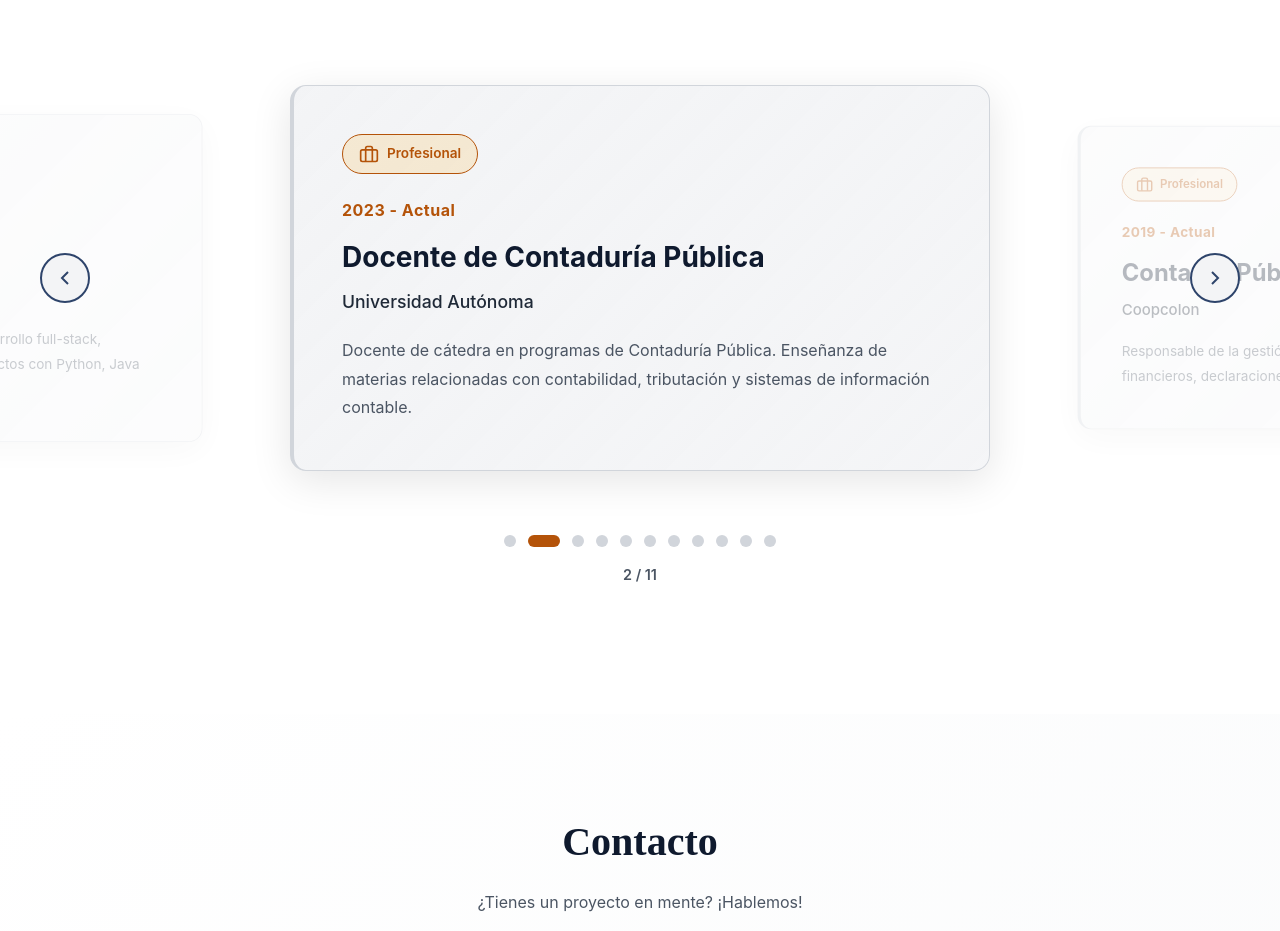
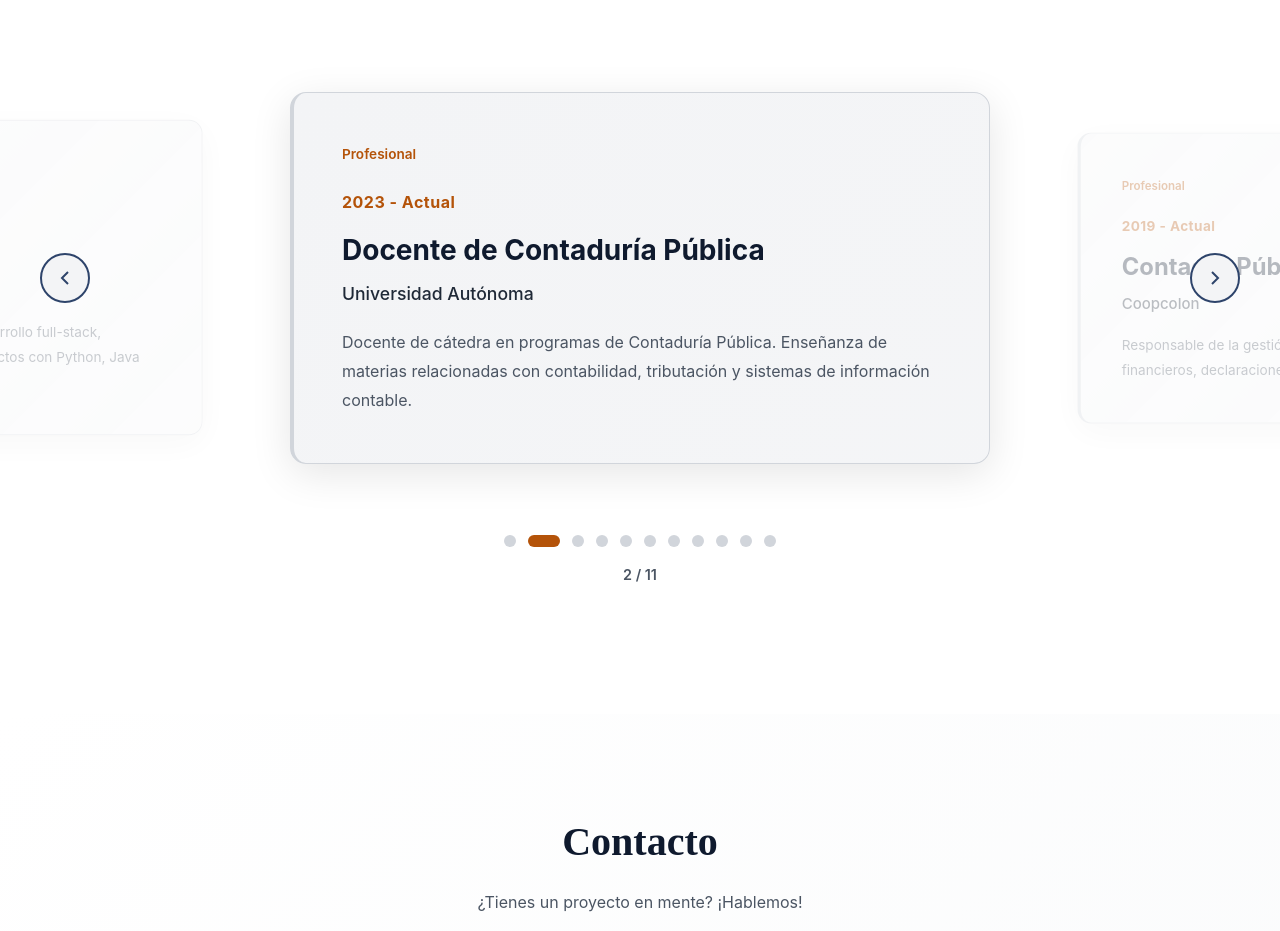
Before and after one commit to fernandorosero91/portafolio, a Next.js app: page / in a window 1280 px wide. Shown: the part 4620-5551 px from the top of the page. Built offline with nearby package versions, Linux system fonts and the light colour scheme.

Commit message:
se quito emojis de la parte de cards de experiencia

```diff
--- a/app/components/Experience.tsx
+++ b/app/components/Experience.tsx
@@ -137,18 +137,7 @@ export default function Experience() {
                     data-type={exp.type}
                   >
                     <div className="card-badge">
-                      {exp.type === 'academic' ? (
-                        <svg width="20" height="20" viewBox="0 0 24 24" fill="none" stroke="currentColor" strokeWidth="2">
-                          <path d="M22 10v6M2 10l10-5 10 5-10 5z"/>
-                          <path d="M6 12v5c3 3 9 3 12 0v-5"/>
-                        </svg>
-                      ) : (
-                        <svg width="20" height="20" viewBox="0 0 24 24" fill="none" stroke="currentColor" strokeWidth="2">
-                          <rect x="2" y="7" width="20" height="14" rx="2"/>
-                          <path d="M16 21V5a2 2 0 0 0-2-2h-4a2 2 0 0 0-2 2v16"/>
-                        </svg>
-                      )}
-                      <span>{exp.type === 'academic' ? t('experience.academic') : t('experience.professional')}</span>
+                      {exp.type === 'academic' ? t('experience.academic') : t('experience.professional')}
                     </div>
                     <div className="card-year">{exp.year}</div>
                     <h3 className="card-title">{exp.title}</h3>
@@ -189,19 +178,7 @@ export default function Experience() {
           <div className="timeline">
             {filteredExperiences.map((exp, index) => (
               <div key={index} className="timeline-item" data-type={exp.type}>
-                <div className="timeline-dot">
-                  {exp.type === 'academic' ? (
-                    <svg width="16" height="16" viewBox="0 0 24 24" fill="currentColor">
-                      <path d="M22 10v6M2 10l10-5 10 5-10 5z"/>
-                      <path d="M6 12v5c3 3 9 3 12 0v-5"/>
-                    </svg>
-                  ) : (
-                    <svg width="16" height="16" viewBox="0 0 24 24" fill="currentColor">
-                      <rect x="2" y="7" width="20" height="14" rx="2"/>
-                      <path d="M16 21V5a2 2 0 0 0-2-2h-4a2 2 0 0 0-2 2v16"/>
-                    </svg>
-                  )}
-                </div>
+                <div className="timeline-dot"></div>
                 <div className="timeline-content">
                   <div className="timeline-year">{exp.year}</div>
                   <h3 className="timeline-title">{exp.title}</h3>
--- a/app/globals.css
+++ b/app/globals.css
@@ -1189,18 +1189,21 @@ html.light-mode .filter-btn.active:hover {
   position: absolute;
   left: 12px;
   transform: translateX(-50%);
-  width: 20px;
-  height: 20px;
-  background-color: var(--accent-teal);
-  border: 4px solid var(--bg-dark);
-  border-radius: 50%;
+  width: auto;
+  height: auto;
+  background: none;
+  border: none;
+  border-radius: 0;
   top: 0;
-  box-shadow: 0 0 0 4px rgba(45, 212, 191, 0.2);
+  box-shadow: none;
+  display: flex;
+  align-items: center;
+  justify-content: center;
 }
 
 html.light-mode .timeline-dot {
-  border-color: var(--light-bg);
-  box-shadow: 0 0 0 4px rgba(45, 212, 191, 0.15);
+  border: none;
+  box-shadow: none;
 }
 
 @media (max-width: 768px) {
@@ -2241,31 +2244,31 @@ html.light-mode .carousel-card {
   display: inline-flex;
   align-items: center;
   gap: 0.5rem;
-  background-color: rgba(74, 111, 168, 0.15);
-  padding: 0.5rem 1rem;
-  border-radius: 20px;
+  background-color: transparent;
+  padding: 0;
+  border-radius: 0;
   font-size: 0.85rem;
   font-weight: 600;
   margin-bottom: 1.5rem;
   color: var(--text-primary);
-  border: 1px solid rgba(74, 111, 168, 0.3);
+  border: none;
 }
 
 html.light-mode .card-badge {
-  background-color: rgba(46, 68, 107, 0.1);
-  border-color: rgba(46, 68, 107, 0.2);
+  background-color: transparent;
+  border: none;
   color: var(--light-text-primary);
 }
 
 .carousel-card[data-type="academic"] .card-badge {
-  background-color: rgba(45, 212, 191, 0.15);
-  border-color: var(--accent-teal);
+  background-color: transparent;
+  border: none;
   color: var(--accent-teal);
 }
 
 .carousel-card[data-type="professional"] .card-badge {
-  background-color: rgba(245, 158, 11, 0.15);
-  border-color: var(--accent-amber);
+  background-color: transparent;
+  border: none;
   color: var(--accent-amber);
 }
 
@@ -2425,22 +2428,22 @@ html.light-mode .carousel-counter {
 }
 
 .timeline-item[data-type="academic"] .timeline-dot {
-  background-color: var(--accent-teal);
-  box-shadow: 0 0 0 4px rgba(45, 212, 191, 0.2);
+  background: none;
+  box-shadow: none;
 }
 
 html.light-mode .timeline-item[data-type="academic"] .timeline-dot {
-  box-shadow: 0 0 0 4px rgba(45, 212, 191, 0.15);
+  box-shadow: none;
 }
 
 .timeline-item[data-type="professional"] .timeline-dot {
-  background-color: var(--accent-amber);
-  box-shadow: 0 0 0 4px rgba(245, 158, 11, 0.2);
+  background: none;
+  box-shadow: none;
 }
 
 html.light-mode .timeline-item[data-type="professional"] .timeline-dot {
-  background-color: var(--light-accent-amber);
-  box-shadow: 0 0 0 4px rgba(180, 83, 9, 0.15);
+  background: none;
+  box-shadow: none;
 }
 
 .timeline-item[data-type="academic"] .timeline-content {
```
